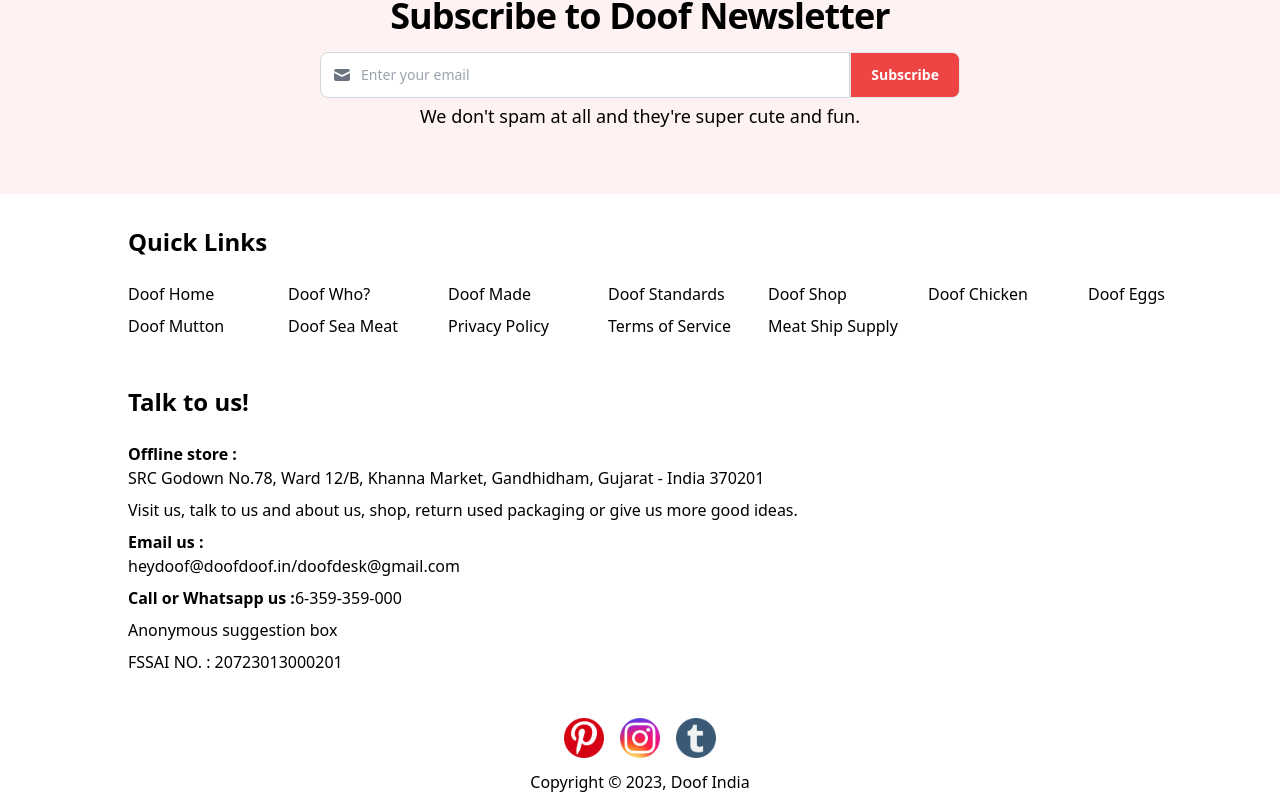
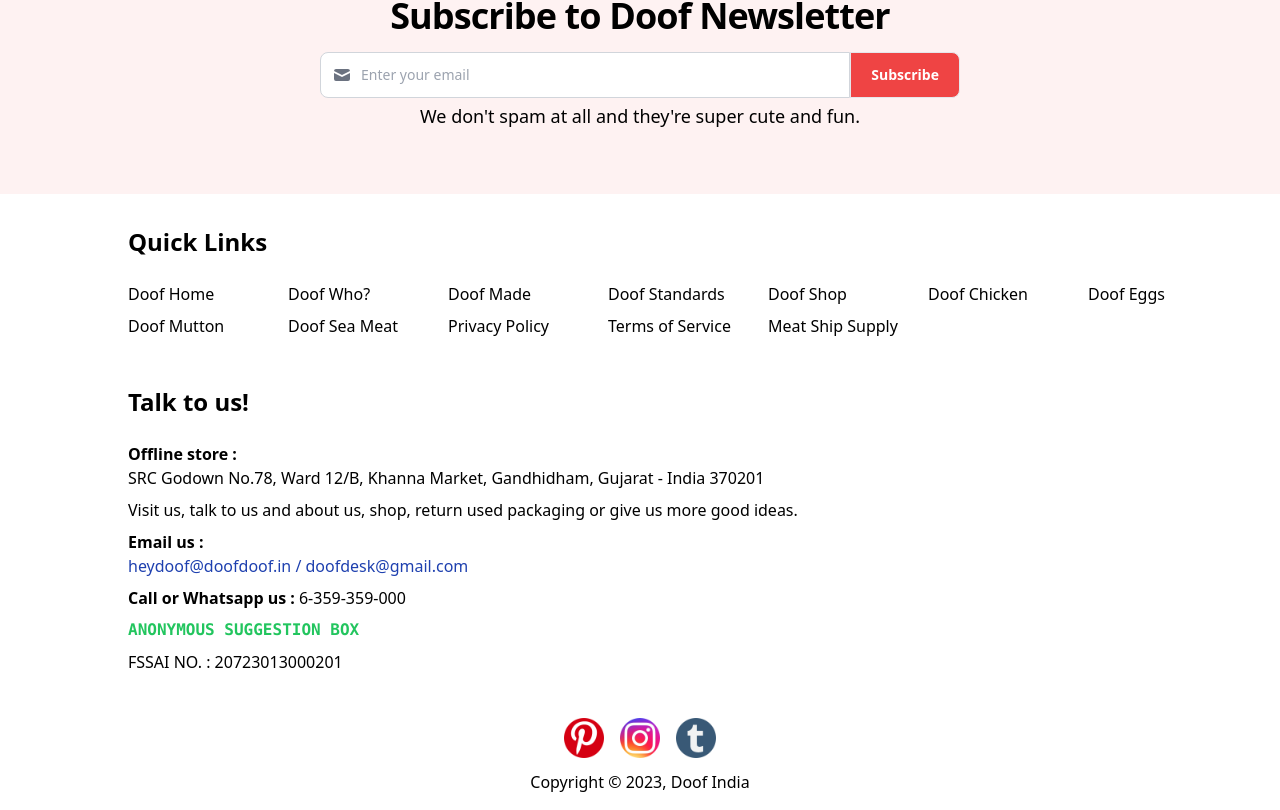
Before and after one commit to kishanthakur/doof-meat, a Next.js app: page / in a window 1280 px wide. Shown: the part 3017-3827 px from the top of the page. Built offline with nearby package versions, Linux system fonts and the light colour scheme.

Commit message:
modified font and styles in footer

```diff
--- a/components/TalkToUs.tsx
+++ b/components/TalkToUs.tsx
@@ -15,14 +15,19 @@ function TalkToUs() {
         </div>{" "}
         <div className=" mb-2">
           <p className="font-bold">Email us :</p>{" "}
-          heydoof@doofdoof.in/doofdesk@gmail.com
+          <p className="text-blue-800">
+            heydoof@doofdoof.in / doofdesk@gmail.com
+          </p>
         </div>{" "}
         <div className="mb-2">
           <div className="flex flex-row">
-            <p className="font-bold">Call or Whatsapp us : </p> 6-359-359-000
+            <p className="font-bold mr-1">Call or Whatsapp us : </p>{" "}
+            6-359-359-000
           </div>
         </div>{" "}
-        <div className=" mb-2">Anonymous suggestion box</div>{" "}
+        <div className="text-green-500 font-mono font-bold mb-2">
+          ANONYMOUS SUGGESTION BOX
+        </div>{" "}
         <div className="mb-2">FSSAI NO. : 20723013000201</div>{" "}
       </div>
     </>
```
